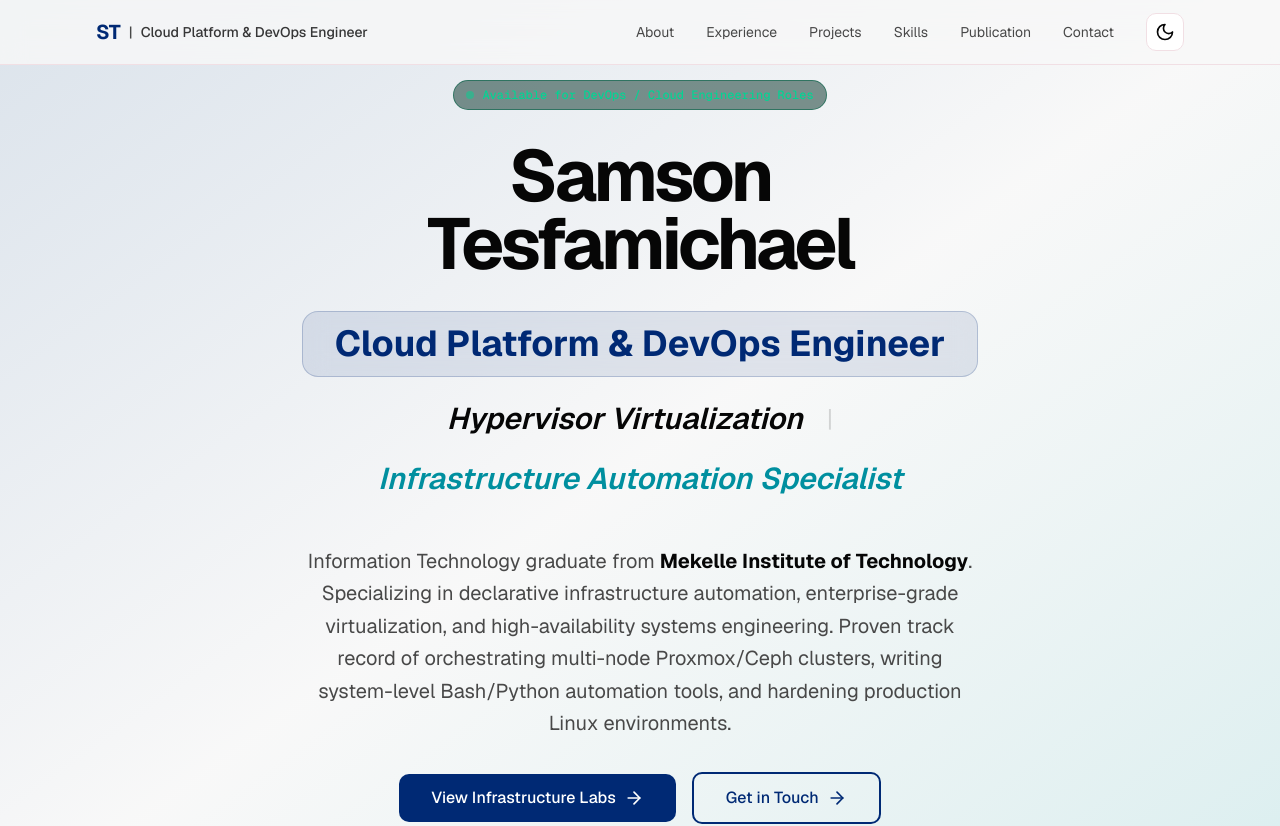
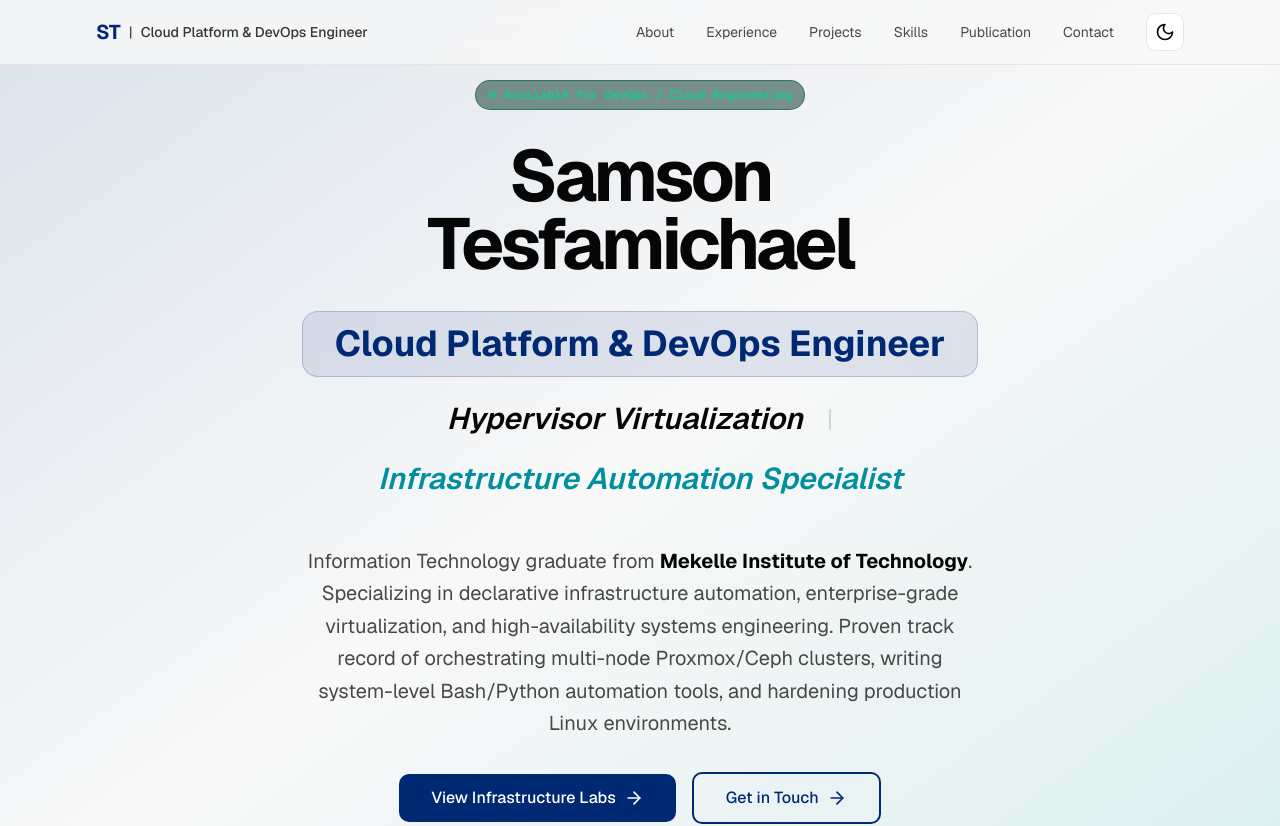
Before and after one commit to Samsontesfamichael/personalportfolio, a Next.js app: page /personalportfolio/ in a window 1280 px wide. Shown: the top 826 px of the page. Built offline with nearby package versions, Linux system fonts and the light colour scheme.

Commit message:
feat: update availability badge text for clarity

```diff
--- a/components/hero.tsx
+++ b/components/hero.tsx
@@ -12,7 +12,7 @@ export default function Hero() {
         {/* Availability Badge */}
         <div className="inline-flex items-center gap-2 px-3 py-1.5 text-xs font-mono font-medium text-emerald-400 bg-emerald-950/50 border border-emerald-800/60 rounded-full w-fit mb-8 mx-auto">
           <span className="flex h-2 w-2 rounded-full bg-emerald-400 animate-pulse" />
-          Available for DevOps / Cloud Engineering Roles
+          Available for DevOps / Cloud Engineering
         </div>
 
         <h1 className="text-5xl sm:text-6xl lg:text-7xl font-bold mb-8 leading-[0.95] tracking-tighter">
```
